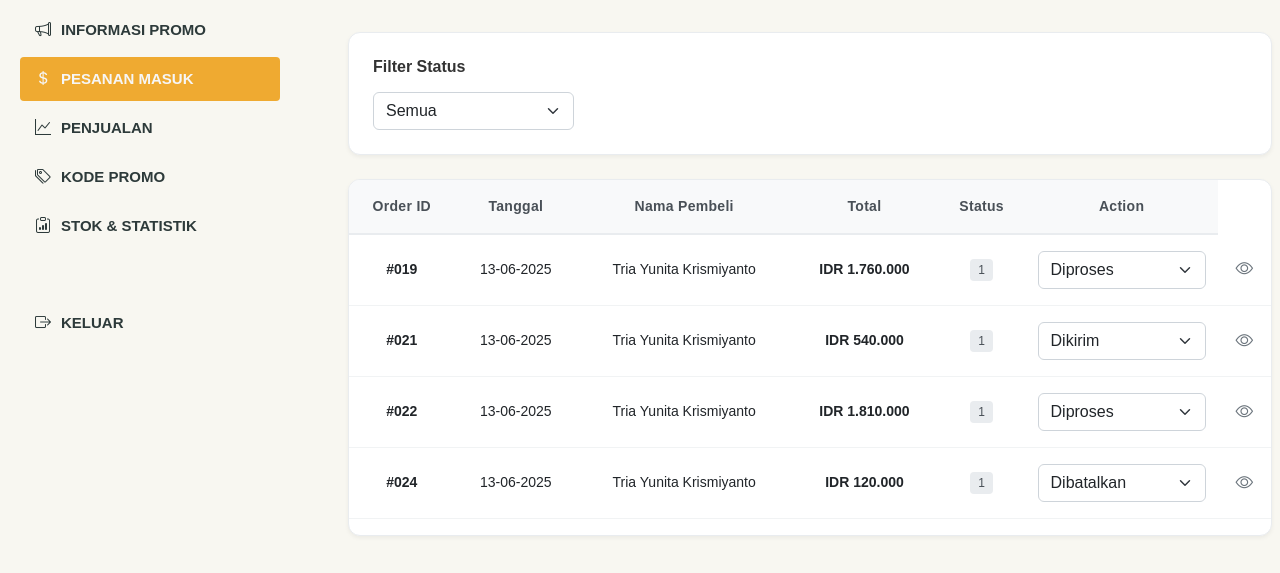
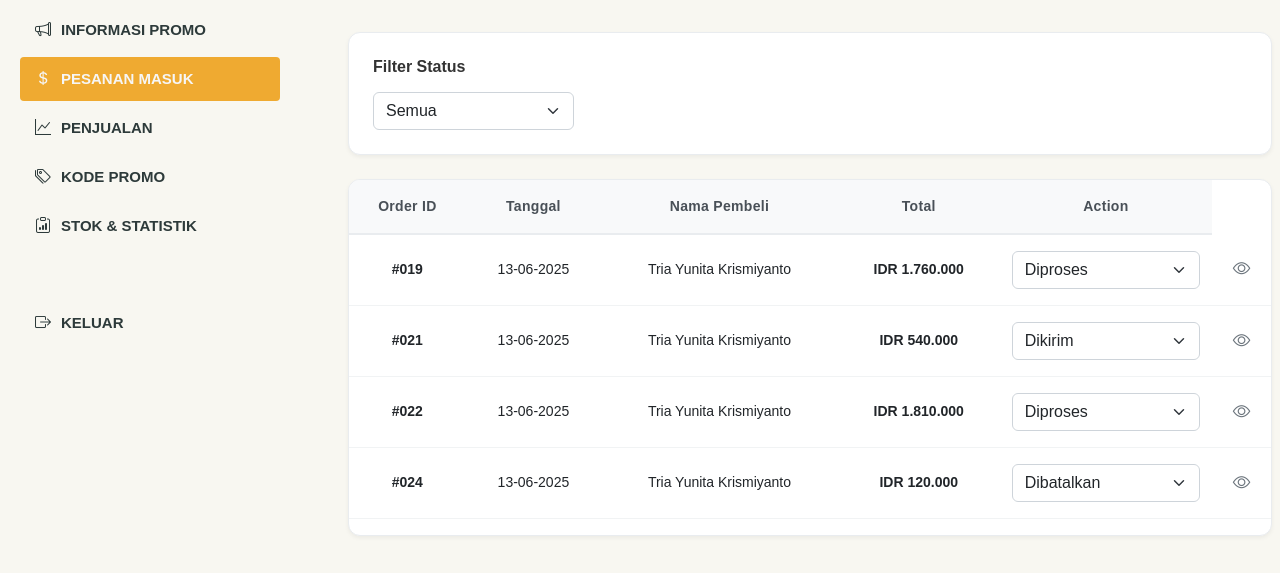
Before and after one commit to haikal23095/RPL-Project, a PHP site: page /admin/order.php in a window 1280 px wide. Shown: the part 227-800 px from the top of the page. Run offline with PHP 8.4, Linux system fonts and the light colour scheme; a user stored in the database is signed in; data comes from the database, SQL or seed files in the repository; some libraries are stand-ins or nearby versions; some web fonts are replaced.

Commit message:
update order

```diff
--- a/admin/order.php
+++ b/admin/order.php
@@ -298,7 +298,6 @@ $pesanan = $stmt->fetchAll(PDO::FETCH_ASSOC);
                         <th>Tanggal</th>
                         <th>Nama Pembeli</th>
                         <th>Total</th>
-                        <th>Status</th>
                         <th>Action</th>
                     </tr>
                 </thead>
@@ -313,7 +312,6 @@ $pesanan = $stmt->fetchAll(PDO::FETCH_ASSOC);
                                 <td class="order-date"><?= date('d-m-Y', strtotime($order['tanggal_pesanan'])) ?></td>
                                 <td class="customer-name"><?= htmlspecialchars($order['customer_name']) ?></td>
                                 <td class="order-total">IDR <?= number_format($order['total_harga'], 0, ',', '.') ?></td>
-                                <td><span class="quantity-badge">1</span></td>
                                 <td>
                                     <select class="form-select status-select status-dropdown"
                                             data-id="<?= $order['id_pesanan'] ?>">
```
